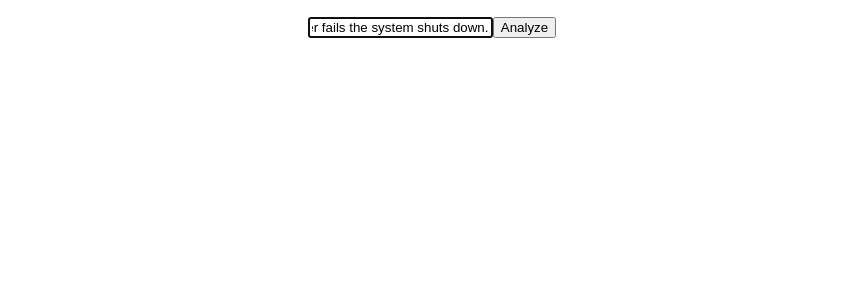
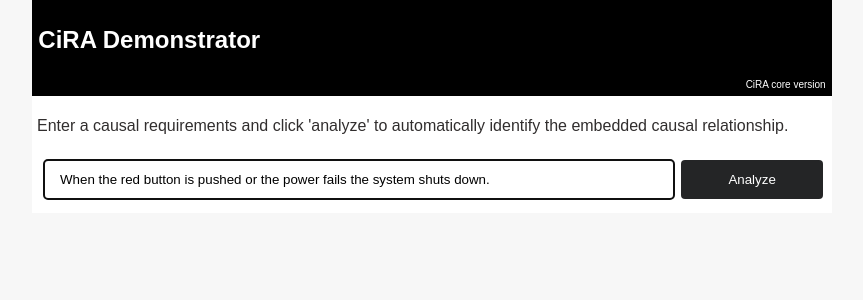
Before and after one commit to JulianFrattini/cira-ui, a React (Create React App) app in the folder frontend/: page / in a window 1280 px wide. Shown: the top 300 px of the page, without its empty margins (208-1071 px from the left). Built offline with nearby package versions, Linux system fonts and the light colour scheme; no server answers.

Commit message:
Updated user interface

```diff
--- a/frontend/src/components/App.js
+++ b/frontend/src/components/App.js
@@ -2,25 +2,13 @@ import React, { useState, useEffect } from 'react'
 import './../styles/App.css'
 
 import Core from './Core'
+import NavBar from './NavBar'
 
 function App() {
 
-  const [version, setVersion] = useState("")
-
-
-  // get the heartbeat
-  fetch('http://localhost:8000/api/health', {
-    method: 'get'
-  }).then(res => res.json())
-    .then(heartbeat => setVersion(heartbeat["cira-version"]))
-    .catch(function (error) {
-      console.error(error)
-    });
-
-
   return (
     <div className="App">
-      <p>{version}</p>
+      <NavBar></NavBar>
       <Core></Core>
     </div>
   )
--- a/frontend/src/components/Core.js
+++ b/frontend/src/components/Core.js
@@ -1,4 +1,6 @@
 import React, { useState, useEffect } from 'react'
+
+import '../styles/Form.css'
 
 import LabelVisualizer from '../packages/labelvisualization/LabelVisualizer'
 import CEGVisualizer from '../packages/graphvisualization/CEGVisualizer'
@@ -63,7 +65,8 @@ function Core() {
 
     return (
         <div className="core">
-            <form onSubmit={(e) => analyze(e)}>
+            <p>Enter a causal requirements and click 'analyze' to automatically identify the embedded causal relationship.</p>
+            <form className='submit-form' onSubmit={(e) => analyze(e)}>
                 <input type='text' id='sentence' onChange={e => setFieldSentence(e.target.value)} value={fieldSentence} autoFocus></input>
                 <input type="submit" value='Analyze'></input>
             </form>
--- /dev/null
+++ b/frontend/src/components/NavBar.js
@@ -0,0 +1,26 @@
+import React, { useState } from 'react'
+import './../styles/NavBar.css'
+
+function NavBar() {
+  const [version, setVersion] = useState("")
+
+  // update version
+  fetch('http://localhost:8000/api/health', {
+    method: 'get'
+  }).then(res => res.json())
+    .then(heartbeat => setVersion(heartbeat["cira-version"]))
+    .catch(function (error) {
+      console.error(error)
+    });
+
+  return (
+    <nav className="navbar">
+      <div className="header">
+        <h1 className="brand">CiRA Demonstrator</h1>
+      </div>
+      <p className="version-string">CiRA core version {version}</p>
+    </nav>
+  )
+}
+
+export default NavBar;
--- a/frontend/src/styles/App.css
+++ b/frontend/src/styles/App.css
@@ -1,38 +1,39 @@
-.App {
+:root {
+  --bg: #242526;
+  --bg-accent: #484a4d;
+  --bg-good: #b4e61d;
+  --bg-bad: #ed1c23;
+  --bg-disabled: #c0c0c0;
+
+  --text-color: #dadce1;
+  --text-color-dark: #242526;
+  --nav-size: 60px;
+  --border: 1ps solid #474a4d;
+  --border-radius: 8px;
+  --speed: 500ms;
+}
+
+html {
+  background: #f7f7f7;
+}
+
+body {
+  font-size: 16px;
+  font-family: 'Barlow', sans-serif;
+  color: rgb(49, 46, 46);
+  background: white;
+  margin: 0 auto;
   text-align: center;
 }
 
-.App-logo {
-  height: 40vmin;
-  pointer-events: none;
+.App > *, h1 {
+  padding: 5px;
 }
 
-@media (prefers-reduced-motion: no-preference) {
-  .App-logo {
-    animation: App-logo-spin infinite 20s linear;
+/* MEDIA QUERIES */
+@media (min-width: 800px) {
+  body {
+    max-width: 800px;
+    text-align: left;
   }
 }
-
-.App-header {
-  background-color: #282c34;
-  min-height: 100vh;
-  display: flex;
-  flex-direction: column;
-  align-items: center;
-  justify-content: center;
-  font-size: calc(10px + 2vmin);
-  color: white;
-}
-
-.App-link {
-  color: #61dafb;
-}
-
-@keyframes App-logo-spin {
-  from {
-    transform: rotate(0deg);
-  }
-  to {
-    transform: rotate(360deg);
-  }
-}
--- /dev/null
+++ b/frontend/src/styles/Form.css
@@ -0,0 +1,37 @@
+.submit-form {
+    width: 100%;
+}
+
+/* input forms */
+input[type=text], select {
+    width: 80%;
+    padding: 12px 16px;
+    margin: 8px 6px;
+    display: inline-block;
+    border: 1px solid #ccc;
+    border-radius: 4px;
+    box-sizing: border-box;
+}
+
+input[type=submit] {
+    width: 18%;
+    color: white;
+    padding: 12px 16px;
+    margin: 8px 0;
+    border: none;
+    border-radius: 4px;
+    cursor: pointer;
+}
+
+input[type=submit]:disabled {
+    background-color: var(--bg-disabled);
+}
+
+input[type=submit]:enabled {
+    background-color: var(--bg);
+}
+
+input[type=submit]:hover:enabled {
+    background-color: var(--bg-good);
+    color: var(--text-color-dark)
+}
--- /dev/null
+++ b/frontend/src/styles/NavBar.css
@@ -0,0 +1,13 @@
+.navbar{
+    background-color: black;
+    color: white;
+
+    padding: 1pt;
+}
+
+.version-string {
+    font-size: 10px;
+    padding: 0;
+    margin: 5px;
+    text-align: right;
+}
```
